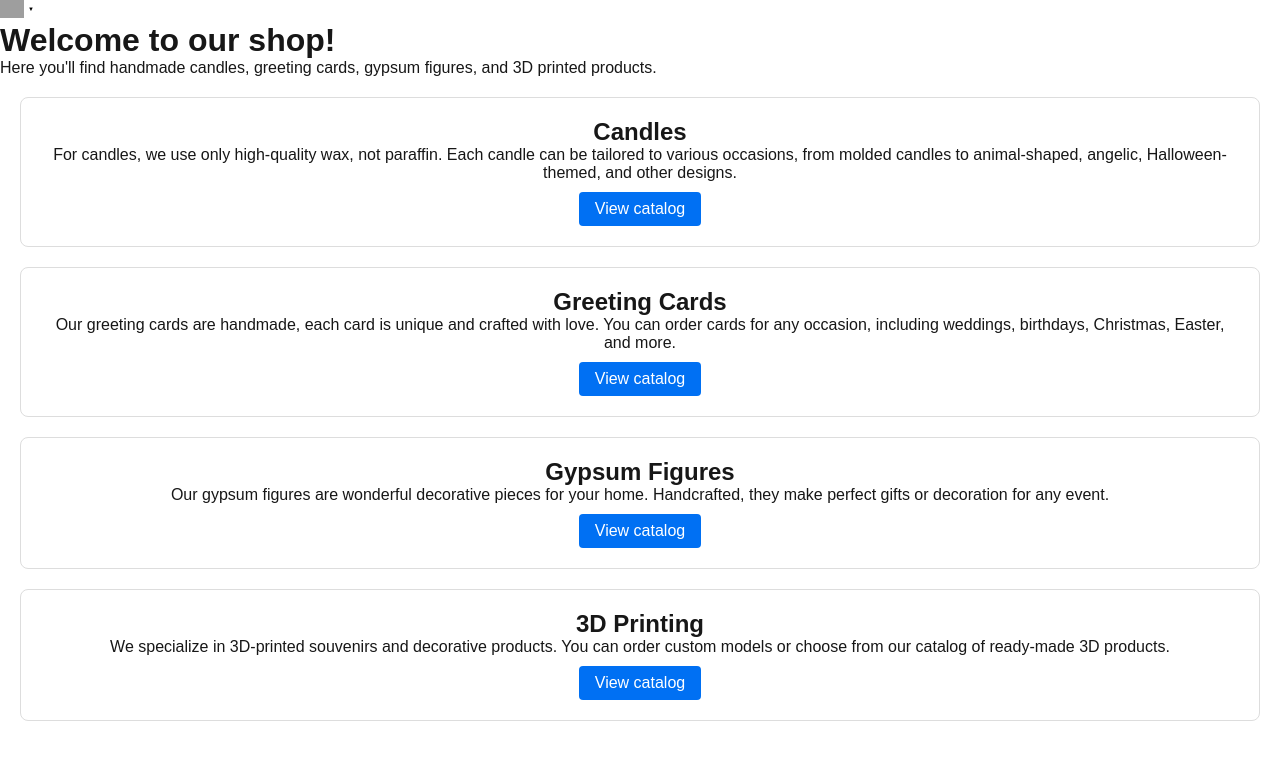
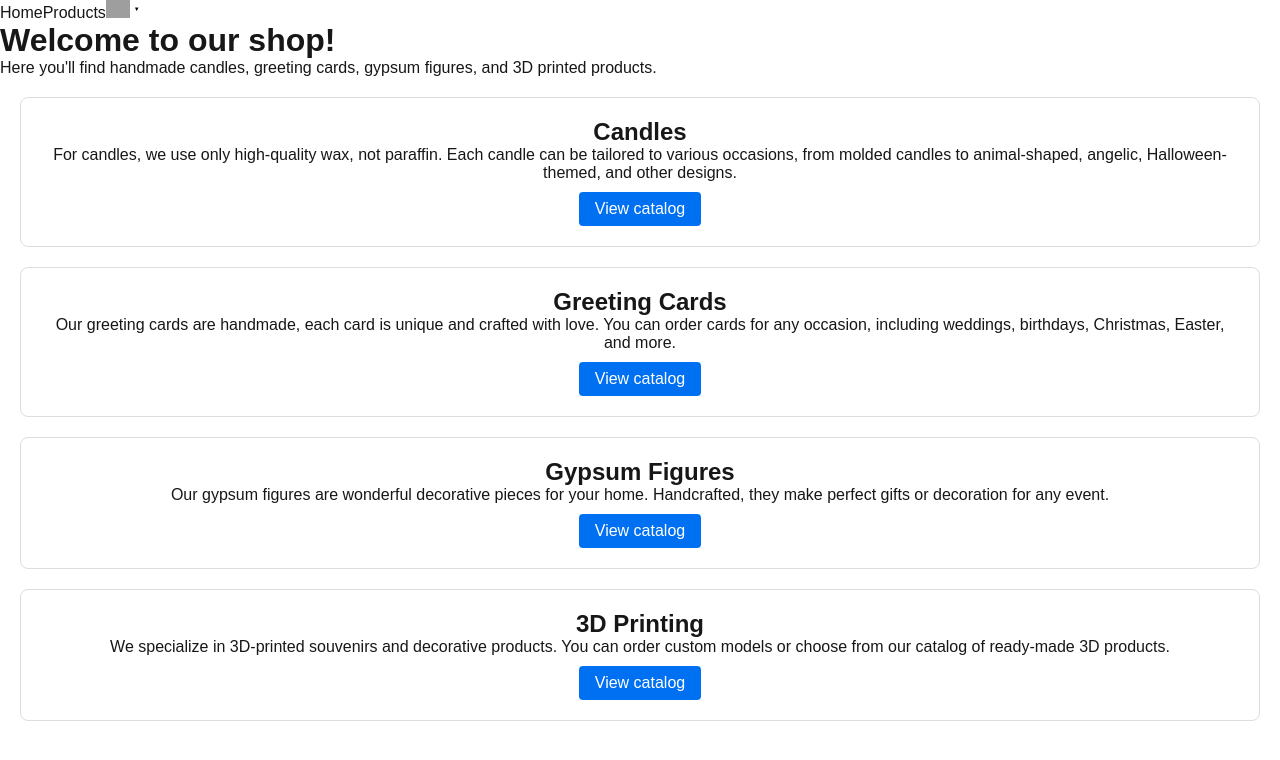
Before and after one commit to acvetochka/handmade-shop, a Next.js app: page /en in a window 1280 px wide. Shown: the top 760 px of the page. Built offline with nearby package versions, Linux system fonts and the light colour scheme; grey boxes are pictures that could not be loaded.

Commit message:
add Header

```diff
--- a/src/app/[locale]/layout.tsx
+++ b/src/app/[locale]/layout.tsx
@@ -2,21 +2,27 @@ import { getDictionary } from '@/lib/getDictionary';
 import { I18nProvider } from '@/i18n/I18nProvider';
 import { Locale, locales } from '@/lib/i18n';
 import { flattenDictionary } from '@/lib/flattenDictionary';
+import { Header } from '@/sections';
 
 export async function generateStaticParams() {
   return locales.map(locale => ({ locale }));
 }
 
-
-export default async function LocaleLayout(props: {
+export default async function LocaleLayout({
+  children,
+  params,
+}: {
   children: React.ReactNode;
   params: { locale: Locale };
-})  {
-  const { params } = await Promise.resolve(props);
+}) {
   const rawDictionary = await getDictionary(params.locale);
-   const dictionary = flattenDictionary(rawDictionary);
+  const dictionary = flattenDictionary(rawDictionary);
 
   return (
-        <I18nProvider dictionary={dictionary}>{props.children}</I18nProvider>
+    <I18nProvider dictionary={dictionary}>
+      <Header />
+      <main>{children}</main>
+      {/* <Footer /> */}
+    </I18nProvider>
   );
 }
--- a/src/components/LanguageSwitcher/LanguageSwitcher.tsx
+++ b/src/components/LanguageSwitcher/LanguageSwitcher.tsx
@@ -1,7 +1,9 @@
+// 'use client';
+
 'use client';
 
 import { usePathname, useRouter } from 'next/navigation';
-import { useTransition, useState } from 'react';
+import { useTransition, useState, useEffect } from 'react';
 import { locales } from '@/lib/i18n';
 import {
   switcherWrapper,
@@ -27,8 +29,18 @@ export const LanguageSwitcher = () => {
 
   const currentLocale = pathname.split('/')[1];
 
+  useEffect(() => {
+    // Зберігаємо поточну мову в localStorage при завантаженні
+    if (typeof window !== 'undefined') {
+      localStorage.setItem('preferred-locale', currentLocale);
+    }
+  }, [currentLocale]);
+
   const handleChange = (locale: string) => {
     const newPath = pathname.replace(`/${currentLocale}`, `/${locale}`);
+    if (typeof window !== 'undefined') {
+      localStorage.setItem('preferred-locale', locale);
+    }
     setOpen(false);
     startTransition(() => {
       router.push(newPath);
@@ -67,3 +79,72 @@ export const LanguageSwitcher = () => {
     </div>
   );
 };
+
+
+// import { usePathname, useRouter } from 'next/navigation';
+// import { useTransition, useState } from 'react';
+// import { locales } from '@/lib/i18n';
+// import {
+//   switcherWrapper,
+//   selectedLocaleStyle,
+//   dropdownStyle,
+//   dropdownItem,
+//   flagImage,
+//   arrowStyle,
+//   arrowOpen,
+// } from './LanguageSwitcher.styles';
+
+// const localeToFlag: Record<string, string> = {
+//   de: 'de.svg',
+//   en: 'gb.svg',
+//   uk: 'ua.svg',
+// };
+
+// export const LanguageSwitcher = () => {
+//   const pathname = usePathname();
+//   const router = useRouter();
+//   const [isPending, startTransition] = useTransition();
+//   const [open, setOpen] = useState(false);
+
+//   const currentLocale = pathname.split('/')[1];
+
+//   const handleChange = (locale: string) => {
+//     const newPath = pathname.replace(`/${currentLocale}`, `/${locale}`);
+//     setOpen(false);
+//     startTransition(() => {
+//       router.push(newPath);
+//     });
+//   };
+
+//   return (
+//     <div css={switcherWrapper}>
+//       <button css={selectedLocaleStyle} onClick={() => setOpen(!open)}>
+//         <img
+//           src={`/flags/${localeToFlag[currentLocale]}`}
+//           alt={currentLocale}
+//           css={flagImage}
+//         />
+//         <span css={[arrowStyle, open && arrowOpen]}>▼</span>
+//       </button>
+//       {open && (
+//         <div css={dropdownStyle}>
+//           {locales
+//             .filter((loc) => loc !== currentLocale)
+//             .map((locale) => (
+//               <button
+//                 key={locale}
+//                 onClick={() => handleChange(locale)}
+//                 css={dropdownItem}
+//               >
+//                 <img
+//                   src={`/flags/${localeToFlag[locale]}`}
+//                   alt={locale}
+//                   css={flagImage}
+//                 />
+//               </button>
+//             ))}
+//         </div>
+//       )}
+//     </div>
+//   );
+// };
--- a/src/data/dictionaries/de.json
+++ b/src/data/dictionaries/de.json
@@ -20,6 +20,10 @@
         "title": "3D-Druck",
         "description": "Wir spezialisieren uns auf 3D-gedruckte Souvenirs und dekorative Produkte. Sie können individuelle Modelle oder bereits fertige 3D-Produkte aus unserem Katalog bestellen."
       }
-    },"viewCatalog": "Zum Katalog"
+    },"viewCatalog": "Zum Katalog",
+    "products": {
+      "pageTitle": "Katalog",
+      "price": "Preis"
+    }
 
   }
--- a/src/data/dictionaries/en.json
+++ b/src/data/dictionaries/en.json
@@ -20,5 +20,9 @@
         "title": "3D Printing",
         "description": "We specialize in 3D-printed souvenirs and decorative products. You can order custom models or choose from our catalog of ready-made 3D products."
       }
-    },"viewCatalog": "View catalog"
+    },"viewCatalog": "View catalog",
+    "products": {
+      "pageTitle": "Catalog",
+      "price": "Price"
+    }
   }
--- a/src/data/dictionaries/uk.json
+++ b/src/data/dictionaries/uk.json
@@ -20,5 +20,9 @@
         "title": "3D-друк",
         "description": "Ми спеціалізуємося на виготовленні сувенірів та декоративних виробів за допомогою 3D-друку. Ви можете замовити індивідуальні моделі або вибрати з нашого каталогу вже готові 3D-товари."
       }
-    }, "viewCatalog": "Переглянути каталог"
+    }, "viewCatalog": "Переглянути каталог",
+    "products": {
+      "pageTitle": "Каталог товарів",
+      "price": "Ціна"
+    }
   }
--- a/src/lib/strapi-api.ts
+++ b/src/lib/strapi-api.ts
@@ -1,8 +1,7 @@
 const API_URL = process.env.STRAPI_URL || 'http://localhost:1337';
 
 export async function fetchProducts(locale: string) {
-  const res = await fetch(`${API_URL}/api/products?locale=${locale}`);
-//   &populate=image
+  const res = await fetch(`${API_URL}/api/products?locale=${locale}&populate=images`);
   const data = await res.json();
   return data.data;
 }
--- /dev/null
+++ b/src/sections/Header/Header.tsx
@@ -0,0 +1,18 @@
+"use client";
+
+import { LanguageSwitcher } from "@/components";
+import Link from "next/link";
+import { useParams } from "next/navigation";
+
+export const Header = () => {
+      const params = useParams();
+      const locale = params?.locale as string;
+
+  return (
+    <header>
+      <Link href="/">Home</Link>
+      <Link href={`/${locale}/products`}>Products</Link>
+      <LanguageSwitcher />
+    </header>
+  );
+};
--- a/src/sections/HeroSection/HeroSection.tsx
+++ b/src/sections/HeroSection/HeroSection.tsx
@@ -1,6 +1,6 @@
 "use client";
 
-import { LanguageSwitcher } from "@/components/LanguageSwitcher/LanguageSwitcher";
+// import { LanguageSwitcher } from "@/components";
 import { useTranslation } from "@/i18n/I18nProvider";
 
 export const HeroSection = () => {
@@ -8,7 +8,7 @@ export const HeroSection = () => {
 
   return (
     <>
-      <LanguageSwitcher />
+      {/* <LanguageSwitcher /> */}
       <h1>{t("home.title")}</h1>
       <p>{t("home.description")}</p>
     </>
--- a/src/sections/index.ts
+++ b/src/sections/index.ts
@@ -1,2 +1,3 @@
 export * from "./HeroSection/HeroSection";
 export * from "./HomeCategory/HomeCategory";
+export * from "./Header/Header";
```
Also changed, not shown: src/app/[locale]/products/page.tsx (+11 -8 lines).
